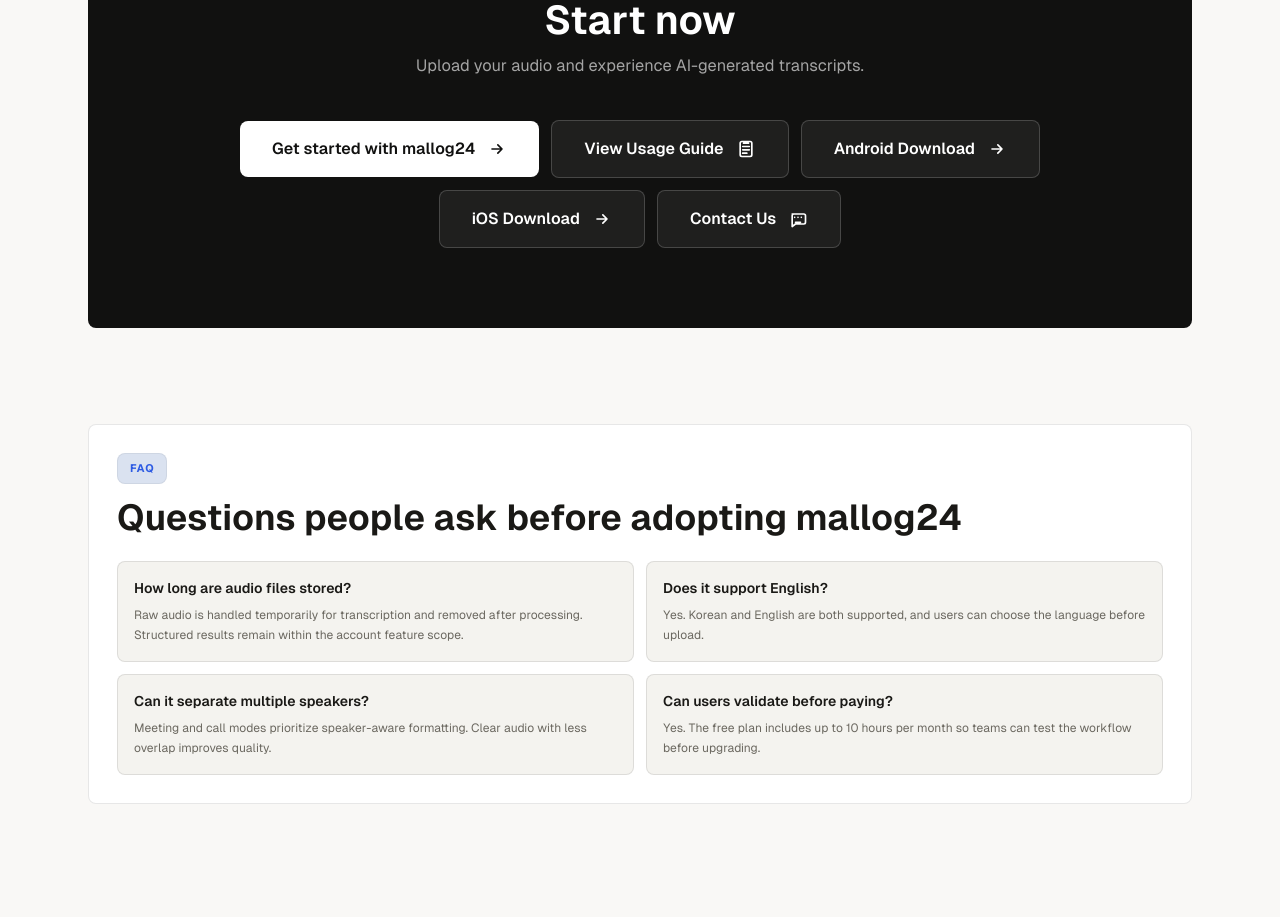
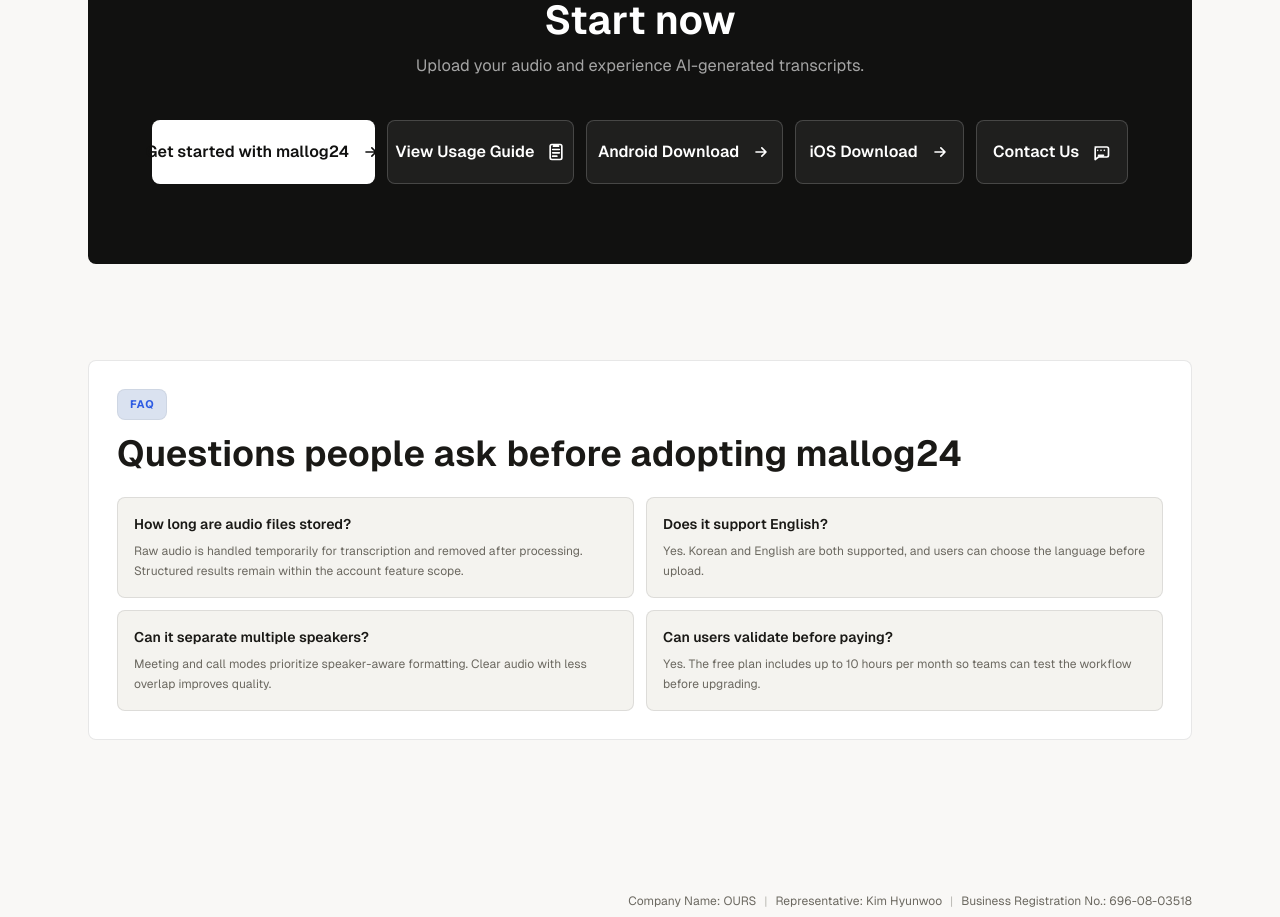
Before and after one commit to hyunw2o/ours-homepage, a Next.js app: page /en in a window 1280 px wide. Shown: the part 4120-5037 px from the top of the page. Built offline with nearby package versions, Linux system fonts and the light colour scheme; no server answers; a web font is replaced by a local one.

Commit message:
Align CTA download buttons

```diff
--- a/pages/en.js
+++ b/pages/en.js
@@ -587,22 +587,22 @@
                 <p className="ours-cta-copy mb-10">
                   Upload your audio and experience AI-generated transcripts.
                 </p>
-                <div id="app-download" className="mx-auto flex max-w-5xl flex-col items-stretch justify-center gap-3 sm:flex-row sm:flex-wrap sm:items-center">
+                <div id="app-download" className="mx-auto grid max-w-6xl grid-cols-1 gap-3 xl:grid-cols-[1.25fr_1.05fr_1.1fr_0.95fr_0.85fr]">
                   <a
                     href={MALLOG24_URL}
-                    className="inline-flex w-full shrink-0 items-center justify-center gap-3 rounded-2xl px-8 py-4 text-center font-semibold whitespace-nowrap break-keep ours-btn-primary transition-all duration-200 sm:w-auto"
+                    className="inline-flex min-h-[64px] w-full min-w-0 items-center justify-center gap-3 rounded-2xl px-5 py-4 text-center font-semibold whitespace-nowrap break-keep ours-btn-primary transition-all duration-200"
                   >
                     Get started with mallog24
-                    <svg className="w-5 h-5" fill="none" stroke="currentColor" viewBox="0 0 24 24">
+                    <svg className="w-5 h-5 shrink-0" fill="none" stroke="currentColor" viewBox="0 0 24 24">
                       <path strokeLinecap="round" strokeLinejoin="round" strokeWidth={2} d="M13 7l5 5m0 0l-5 5m5-5H6" />
                     </svg>
                   </a>
                   <Link
                     href={MALLOG24_GUIDE_URL}
-                    className="inline-flex w-full shrink-0 items-center justify-center gap-3 rounded-2xl px-8 py-4 text-center font-semibold whitespace-nowrap break-keep ours-cta-ghost-btn transition-all duration-200 sm:w-auto"
+                    className="inline-flex min-h-[64px] w-full min-w-0 items-center justify-center gap-3 rounded-2xl px-5 py-4 text-center font-semibold whitespace-nowrap break-keep ours-cta-ghost-btn transition-all duration-200"
                   >
                     View Usage Guide
-                    <svg className="w-5 h-5" fill="none" stroke="currentColor" viewBox="0 0 24 24">
+                    <svg className="w-5 h-5 shrink-0" fill="none" stroke="currentColor" viewBox="0 0 24 24">
                       <path strokeLinecap="round" strokeLinejoin="round" strokeWidth={2} d="M9 5h6m-7 4h8m-8 4h8m-8 4h5M7 3h10a2 2 0 012 2v14a2 2 0 01-2 2H7a2 2 0 01-2-2V5a2 2 0 012-2z" />
                     </svg>
                   </Link>
@@ -610,10 +610,10 @@
                     href={PLAY_STORE_URL}
                     target="_blank"
                     rel="noreferrer"
-                    className="inline-flex w-full shrink-0 items-center justify-center gap-3 rounded-2xl px-8 py-4 text-center font-semibold whitespace-nowrap break-keep ours-cta-ghost-btn transition-all duration-200 sm:w-auto"
+                    className="inline-flex min-h-[64px] w-full min-w-0 items-center justify-center gap-3 rounded-2xl px-5 py-4 text-center font-semibold whitespace-nowrap break-keep ours-cta-ghost-btn transition-all duration-200"
                   >
                     Android Download
-                    <svg className="w-5 h-5" fill="none" stroke="currentColor" viewBox="0 0 24 24">
+                    <svg className="w-5 h-5 shrink-0" fill="none" stroke="currentColor" viewBox="0 0 24 24">
                       <path strokeLinecap="round" strokeLinejoin="round" strokeWidth={2} d="M13 7l5 5m0 0l-5 5m5-5H6" />
                     </svg>
                   </a>
@@ -622,16 +622,16 @@
                       href={APP_STORE_URL}
                       target="_blank"
                       rel="noreferrer"
-                      className="inline-flex w-full shrink-0 items-center justify-center gap-3 rounded-2xl px-8 py-4 text-center font-semibold whitespace-nowrap break-keep ours-cta-ghost-btn transition-all duration-200 sm:w-auto"
+                      className="inline-flex min-h-[64px] w-full min-w-0 items-center justify-center gap-3 rounded-2xl px-5 py-4 text-center font-semibold whitespace-nowrap break-keep ours-cta-ghost-btn transition-all duration-200"
                     >
                       iOS Download
-                      <svg className="w-5 h-5" fill="none" stroke="currentColor" viewBox="0 0 24 24">
+                      <svg className="w-5 h-5 shrink-0" fill="none" stroke="currentColor" viewBox="0 0 24 24">
                         <path strokeLinecap="round" strokeLinejoin="round" strokeWidth={2} d="M13 7l5 5m0 0l-5 5m5-5H6" />
                       </svg>
                     </a>
                   ) : (
                     <span
-                      className="inline-flex w-full shrink-0 items-center justify-center rounded-2xl border border-dashed px-8 py-4 text-center font-semibold whitespace-nowrap break-keep ours-muted sm:w-auto"
+                      className="inline-flex min-h-[64px] w-full min-w-0 items-center justify-center rounded-2xl border border-dashed px-5 py-4 text-center font-semibold whitespace-nowrap break-keep ours-muted"
                       style={{ borderColor: 'var(--ours-border)' }}
                       aria-disabled="true"
                     >
@@ -640,10 +640,10 @@
                   )}
                   <a
                     href={CONTACT_MAILTO}
-                    className="inline-flex w-full shrink-0 items-center justify-center gap-3 rounded-2xl px-8 py-4 text-center font-semibold whitespace-nowrap break-keep ours-cta-ghost-btn transition-all duration-200 sm:w-auto"
+                    className="inline-flex min-h-[64px] w-full min-w-0 items-center justify-center gap-3 rounded-2xl px-5 py-4 text-center font-semibold whitespace-nowrap break-keep ours-cta-ghost-btn transition-all duration-200"
                   >
                     Contact Us
-                    <svg className="w-5 h-5" fill="none" stroke="currentColor" viewBox="0 0 24 24">
+                    <svg className="w-5 h-5 shrink-0" fill="none" stroke="currentColor" viewBox="0 0 24 24">
                       <path strokeLinecap="round" strokeLinejoin="round" strokeWidth={2} d="M8 10h.01M12 10h.01M16 10h.01M9 16h6M5 6h14a2 2 0 012 2v8a2 2 0 01-2 2H9l-4 3V8a2 2 0 012-2z" />
                     </svg>
                   </a>
--- a/pages/index.js
+++ b/pages/index.js
@@ -576,22 +576,22 @@
                 <p className="ours-cta-copy mb-10">
                   음성 파일을 올리고, AI가 만드는 녹취록을 경험하세요.
                 </p>
-                <div id="app-download" className="mx-auto flex max-w-5xl flex-col items-stretch justify-center gap-3 sm:flex-row sm:flex-wrap sm:items-center">
+                <div id="app-download" className="mx-auto grid max-w-6xl grid-cols-1 gap-3 xl:grid-cols-[1.25fr_1.05fr_1.1fr_0.95fr_0.85fr]">
                   <a
                     href={MALLOG24_URL}
-                    className="inline-flex w-full shrink-0 items-center justify-center gap-3 rounded-2xl px-8 py-4 text-center font-semibold whitespace-nowrap break-keep ours-btn-primary transition-all duration-200 sm:w-auto"
+                    className="inline-flex min-h-[64px] w-full min-w-0 items-center justify-center gap-3 rounded-2xl px-5 py-4 text-center font-semibold whitespace-nowrap break-keep ours-btn-primary transition-all duration-200"
                   >
                     mallog24 시작하기
-                    <svg className="w-5 h-5" fill="none" stroke="currentColor" viewBox="0 0 24 24">
+                    <svg className="w-5 h-5 shrink-0" fill="none" stroke="currentColor" viewBox="0 0 24 24">
                       <path strokeLinecap="round" strokeLinejoin="round" strokeWidth={2} d="M13 7l5 5m0 0l-5 5m5-5H6" />
                     </svg>
                   </a>
                   <Link
                     href={MALLOG24_GUIDE_URL}
-                    className="inline-flex w-full shrink-0 items-center justify-center gap-3 rounded-2xl px-8 py-4 text-center font-semibold whitespace-nowrap break-keep ours-cta-ghost-btn transition-all duration-200 sm:w-auto"
+                    className="inline-flex min-h-[64px] w-full min-w-0 items-center justify-center gap-3 rounded-2xl px-5 py-4 text-center font-semibold whitespace-nowrap break-keep ours-cta-ghost-btn transition-all duration-200"
                   >
                     사용 가이드 보기
-                    <svg className="w-5 h-5" fill="none" stroke="currentColor" viewBox="0 0 24 24">
+                    <svg className="w-5 h-5 shrink-0" fill="none" stroke="currentColor" viewBox="0 0 24 24">
                       <path strokeLinecap="round" strokeLinejoin="round" strokeWidth={2} d="M9 5h6m-7 4h8m-8 4h8m-8 4h5M7 3h10a2 2 0 012 2v14a2 2 0 01-2 2H7a2 2 0 01-2-2V5a2 2 0 012-2z" />
                     </svg>
                   </Link>
@@ -599,10 +599,10 @@
                     href={PLAY_STORE_URL}
                     target="_blank"
                     rel="noreferrer"
-                    className="inline-flex w-full shrink-0 items-center justify-center gap-3 rounded-2xl px-8 py-4 text-center font-semibold whitespace-nowrap break-keep ours-cta-ghost-btn transition-all duration-200 sm:w-auto"
+                    className="inline-flex min-h-[64px] w-full min-w-0 items-center justify-center gap-3 rounded-2xl px-5 py-4 text-center font-semibold whitespace-nowrap break-keep ours-cta-ghost-btn transition-all duration-200"
                   >
                     Android 다운로드
-                    <svg className="w-5 h-5" fill="none" stroke="currentColor" viewBox="0 0 24 24">
+                    <svg className="w-5 h-5 shrink-0" fill="none" stroke="currentColor" viewBox="0 0 24 24">
                       <path strokeLinecap="round" strokeLinejoin="round" strokeWidth={2} d="M13 7l5 5m0 0l-5 5m5-5H6" />
                     </svg>
                   </a>
@@ -611,16 +611,16 @@
                       href={APP_STORE_URL}
                       target="_blank"
                       rel="noreferrer"
-                      className="inline-flex w-full shrink-0 items-center justify-center gap-3 rounded-2xl px-8 py-4 text-center font-semibold whitespace-nowrap break-keep ours-cta-ghost-btn transition-all duration-200 sm:w-auto"
+                      className="inline-flex min-h-[64px] w-full min-w-0 items-center justify-center gap-3 rounded-2xl px-5 py-4 text-center font-semibold whitespace-nowrap break-keep ours-cta-ghost-btn transition-all duration-200"
                     >
                       iOS 다운로드
-                      <svg className="w-5 h-5" fill="none" stroke="currentColor" viewBox="0 0 24 24">
+                      <svg className="w-5 h-5 shrink-0" fill="none" stroke="currentColor" viewBox="0 0 24 24">
                         <path strokeLinecap="round" strokeLinejoin="round" strokeWidth={2} d="M13 7l5 5m0 0l-5 5m5-5H6" />
                       </svg>
                     </a>
                   ) : (
                     <span
-                      className="inline-flex w-full shrink-0 items-center justify-center rounded-2xl border border-dashed px-8 py-4 text-center font-semibold whitespace-nowrap break-keep ours-muted sm:w-auto"
+                      className="inline-flex min-h-[64px] w-full min-w-0 items-center justify-center rounded-2xl border border-dashed px-5 py-4 text-center font-semibold whitespace-nowrap break-keep ours-muted"
                       style={{ borderColor: 'var(--ours-border)' }}
                       aria-disabled="true"
                     >
@@ -629,10 +629,10 @@
                   )}
                   <a
                     href={CONTACT_MAILTO}
-                    className="inline-flex w-full shrink-0 items-center justify-center gap-3 rounded-2xl px-8 py-4 text-center font-semibold whitespace-nowrap break-keep ours-cta-ghost-btn transition-all duration-200 sm:w-auto"
+                    className="inline-flex min-h-[64px] w-full min-w-0 items-center justify-center gap-3 rounded-2xl px-5 py-4 text-center font-semibold whitespace-nowrap break-keep ours-cta-ghost-btn transition-all duration-200"
                   >
                     문의하기
-                    <svg className="w-5 h-5" fill="none" stroke="currentColor" viewBox="0 0 24 24">
+                    <svg className="w-5 h-5 shrink-0" fill="none" stroke="currentColor" viewBox="0 0 24 24">
                       <path strokeLinecap="round" strokeLinejoin="round" strokeWidth={2} d="M8 10h.01M12 10h.01M16 10h.01M9 16h6M5 6h14a2 2 0 012 2v8a2 2 0 01-2 2H9l-4 3V8a2 2 0 012-2z" />
                     </svg>
                   </a>
```
